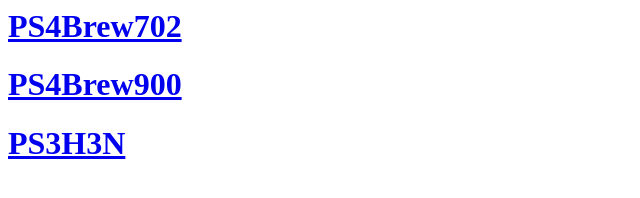
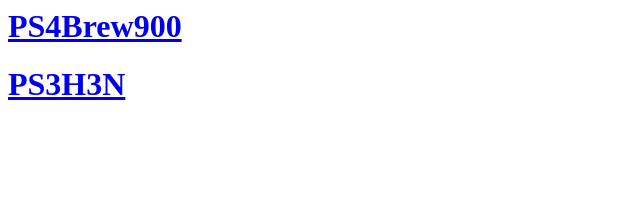
Before and after one commit to GowSupremo/gowsupremo.github.io, a plain HTML site: page index.html in a window 1280 px wide. Shown: the whole page, without its empty margins (0-640 px from the left). Drawn offline with Linux system fonts and the light colour scheme.

Commit message:
Update index.html

```diff
--- a/index.html
+++ b/index.html
@@ -6,7 +6,6 @@
     <link rel="shortcut icon" href="favicon.ico"></link>
 </head>
 <body>
-<h1><a href="https://gowsupremo.github.io/Brew702/index.html">PS4Brew702</a></h1>
 <h1><a href="https://gowsupremo.github.io/Brew900/index.html">PS4Brew900</a></h1>
 <h1><a href="https://gowsupremo.github.io/autohen/index.html">PS3H3N</a></h1>
 </body>
```
